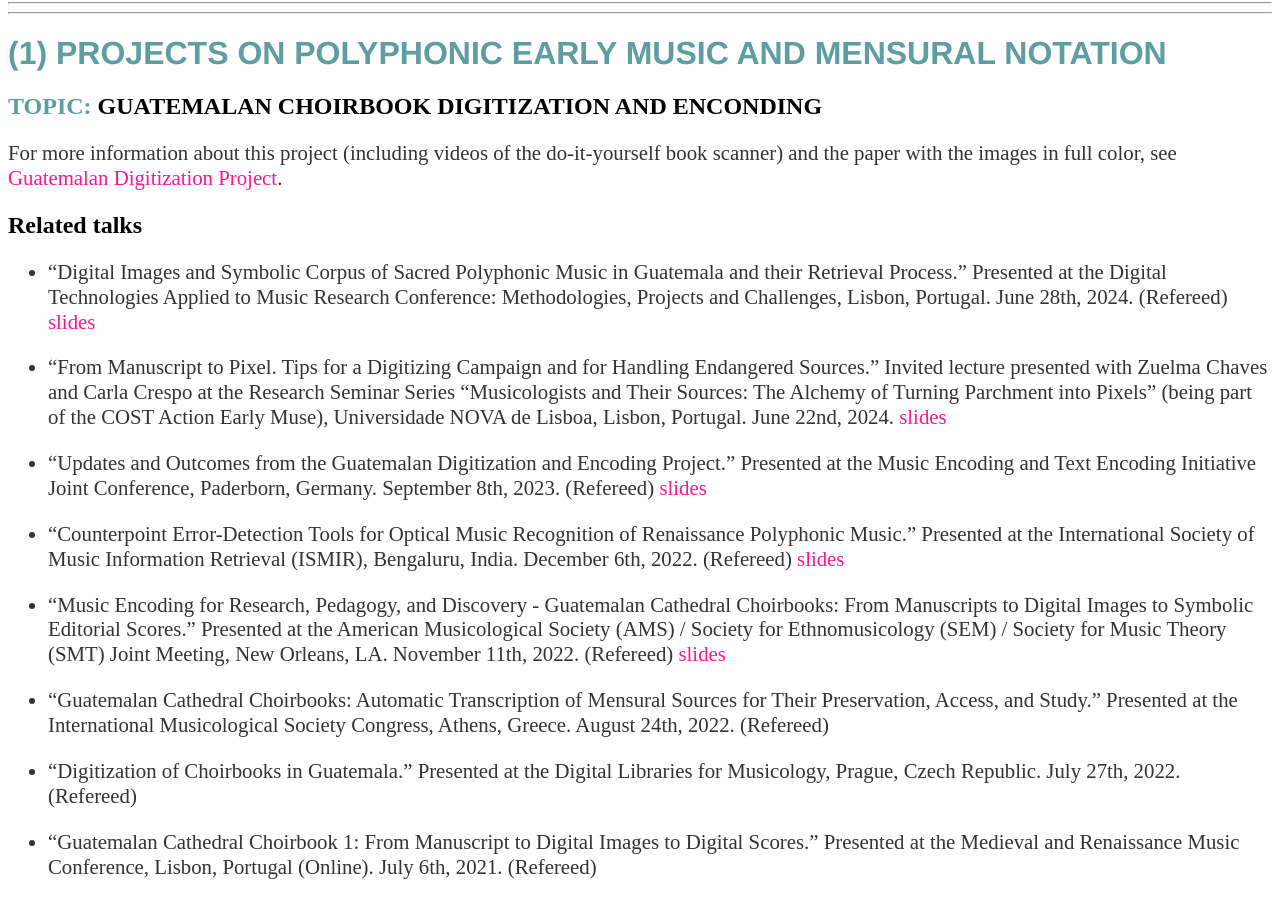
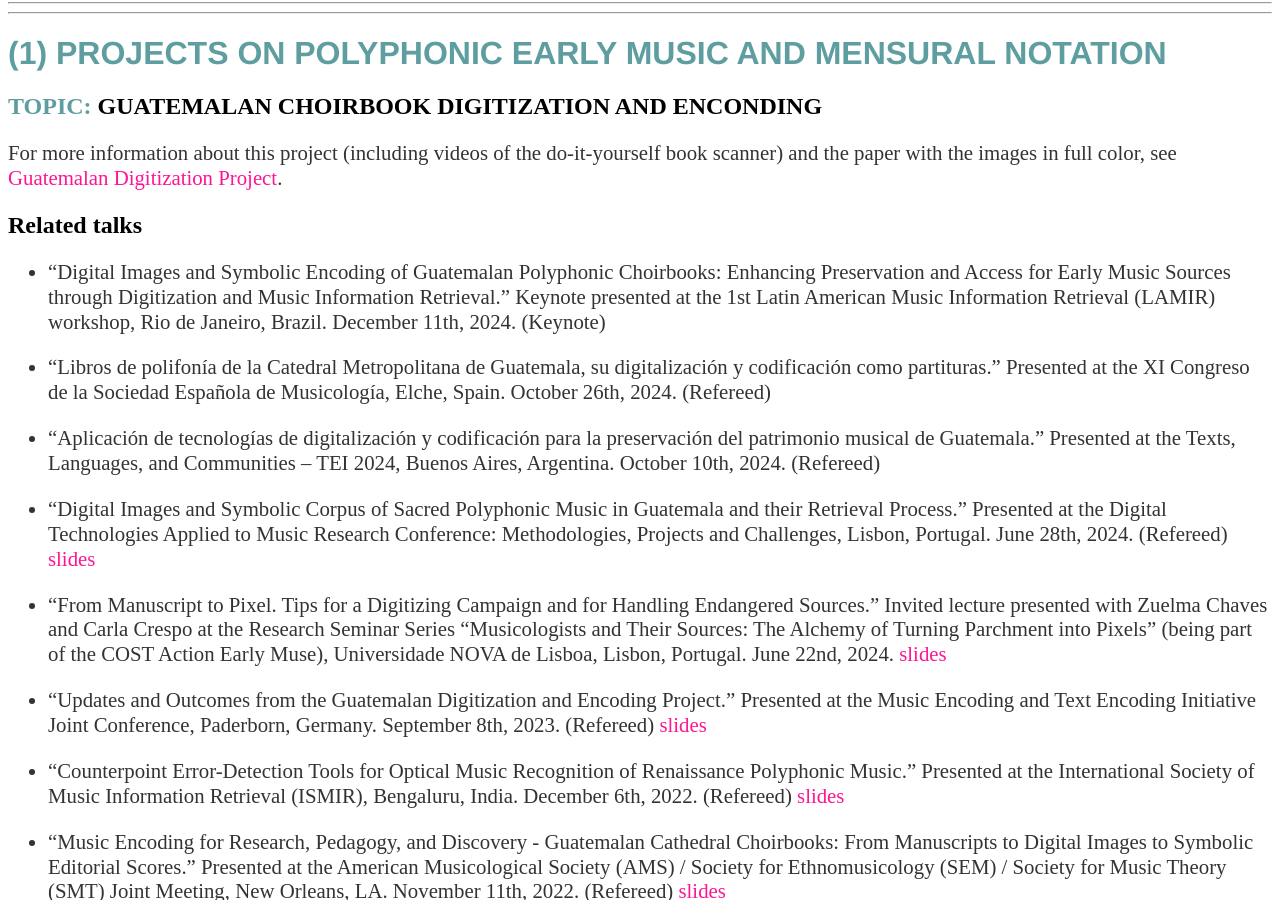
Before and after one commit to martha-thomae/martha-thomae.github.io, a Jekyll site: the page built from projects/index.md, in a window 1280 px wide and 900 px high, scrolled down 741 px. Built offline with Jekyll 4.4.1, drawn with Linux system fonts in a browser that asks for light colours.

Commit message:
Add talks and workshops (missing link to slides)

```diff
--- a/_data/talksGuate.yaml
+++ b/_data/talksGuate.yaml
@@ -1,3 +1,9 @@
+- name: '“Digital Images and Symbolic Encoding of Guatemalan Polyphonic Choirbooks: Enhancing Preservation and Access for Early Music Sources through Digitization and Music Information Retrieval.” Keynote presented at the 1st Latin American Music Information Retrieval (LAMIR) workshop, Rio de Janeiro, Brazil. December 11th, 2024. (Keynote)'
+  link: /
+- name: '“Libros de polifonía de la Catedral Metropolitana de Guatemala, su digitalización y codificación como partituras.” Presented at the XI Congreso de la Sociedad Española de Musicología, Elche, Spain. October 26th, 2024. (Refereed)'
+  link: /
+- name: '“Aplicación de tecnologías de digitalización y codificación para la preservación del patrimonio musical de Guatemala.” Presented at the Texts, Languages, and Communities – TEI 2024, Buenos Aires, Argentina. October 10th, 2024. (Refereed)'
+  link: /
 - name: '"Digital Images and Symbolic Corpus of Sacred Polyphonic Music in Guatemala and their Retrieval Process." Presented at the Digital Technologies Applied to Music Research Conference: Methodologies, Projects and Challenges, Lisbon, Portugal. June 28th, 2024. (Refereed)'
   link: /assets/slides/PDF/thomae_2024_digital-technologies-applied-to-music-research_digital-images_slides.pdf
 - name: '"From Manuscript to Pixel. Tips for a Digitizing Campaign and for Handling Endangered Sources." Invited lecture presented with Zuelma Chaves and Carla Crespo at the Research Seminar Series “Musicologists and Their Sources: The Alchemy of Turning Parchment into Pixels” (being part of the COST Action Early Muse), Universidade NOVA de Lisboa, Lisbon, Portugal. June 22nd, 2024.'
--- a/_data/workshopsMEI.yaml
+++ b/_data/workshopsMEI.yaml
@@ -1,3 +1,5 @@
+- name: '“Introducción a la codificación de música utilizando el formato de la Music Encoding Initiative (MEI).” Workshop presented at the Texts, Languages, and Communities – TEI 2024, Buenos Aires, Argentina. October 7th, 2024. (Refereed)'
+  link: /
 - name: '“Workshop: Encoding Neumes with MEI.” Workshop presented with Elsa De Luca at the Medieval and Renaissance Music Conference, Universidad de Granada, Spain. July 6th, 2024. (Refereed)'
   link: /assets/slides/PDF/thomae_2024_medren_MEIneumes.pdf
 - name: '"MEI Encoding of Early Music. The Neumes Module." Invited lecture presented with Elsa De Luca at the Research Seminar Series “Musicologists and Their Sources: The Alchemy of Turning Parchment into Pixels” (being part of the COST Action Early Muse), Universidade NOVA de Lisboa, Lisbon, Portugal. June 25th, 2024.'
```
